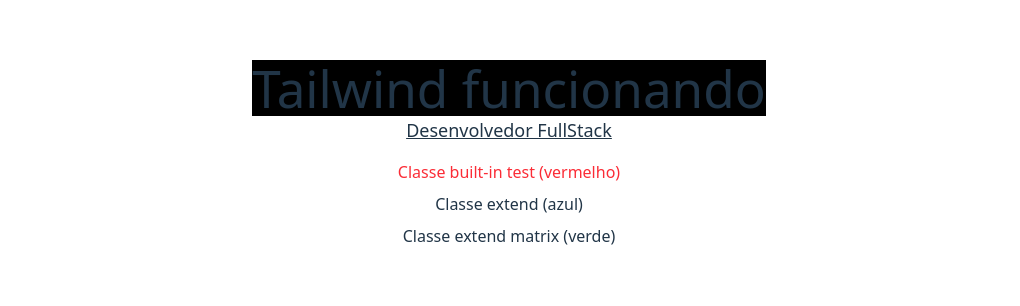
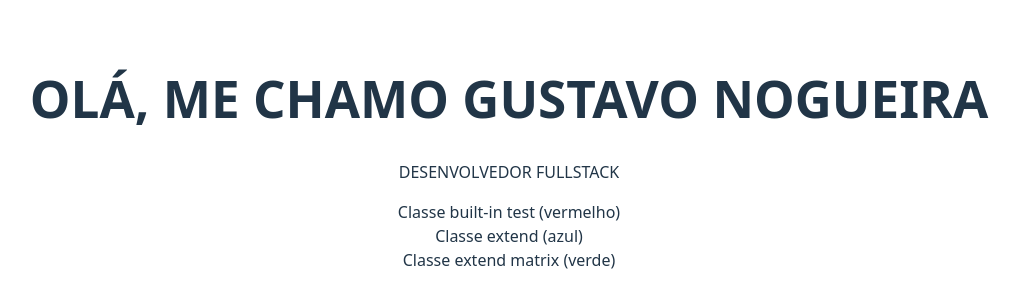
Before and after one commit to Gustavo-Nog/Portfolio, a React (Vite) app: page / in a window 1280 px wide. Shown: the part 246-552 px from the top of the page, without its empty margins (131-1151 px from the left). Built offline with nearby package versions, Linux system fonts and the light colour scheme.

Commit message:
fix: corrige uso do tailwind na pasta 'src'

```diff
--- a/src/App.jsx
+++ b/src/App.jsx
@@ -4,7 +4,7 @@
 
 import Home from './pages/Home.jsx';
 import Contato from './pages/Contato.jsx';
-import './App.css'
+import './App.css';
 
 function App() {
   return (
--- a/src/index.css
+++ b/src/index.css
@@ -1,4 +1,6 @@
-@import "tailwindcss";
+@tailwind base;
+@tailwind components;
+@tailwind utilities;
 
 :root {
   font-family: system-ui, Avenir, Helvetica, Arial, sans-serif;
--- a/src/pages/Home.jsx
+++ b/src/pages/Home.jsx
@@ -4,11 +4,11 @@
 
   return (
     <>
-      <div>
-        <h1 className="text-brandBlue text-4xl bg-black">Tailwind funcionando</h1>
-        <p className="text-matrix text-lg underline">Desenvolvedor FullStack</p>
+      <div className="bg-black">
+        <h1 className="text-brand-blue text-4xl uppercase">Olá, me chamo Gustavo Nogueira</h1>
+        <p className="text-matrix text-lg  uppercase">Desenvolvedor FullStack</p>
         <div className="mt-4 space-y-2">
-          <div className="text-red-500">Classe built-in test (vermelho)</div>
+          <div className="text-rsed-500">Classe built-in test (vermelho)</div>
           <div className="text-brand-blue">Classe extend (azul)</div>
           <div className="text-matrix">Classe extend matrix (verde)</div>
         </div>
```
Also changed, not shown: src/data/projeto.js (renamed from src/data/projetos.js).
